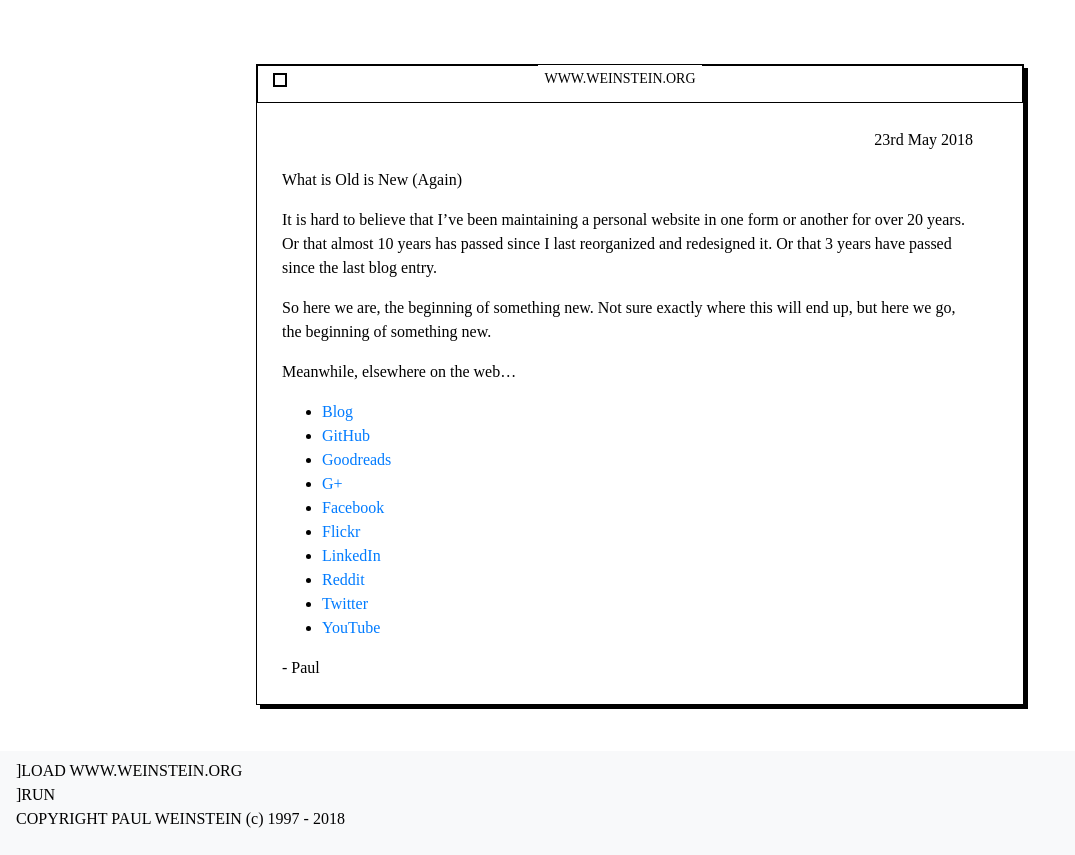
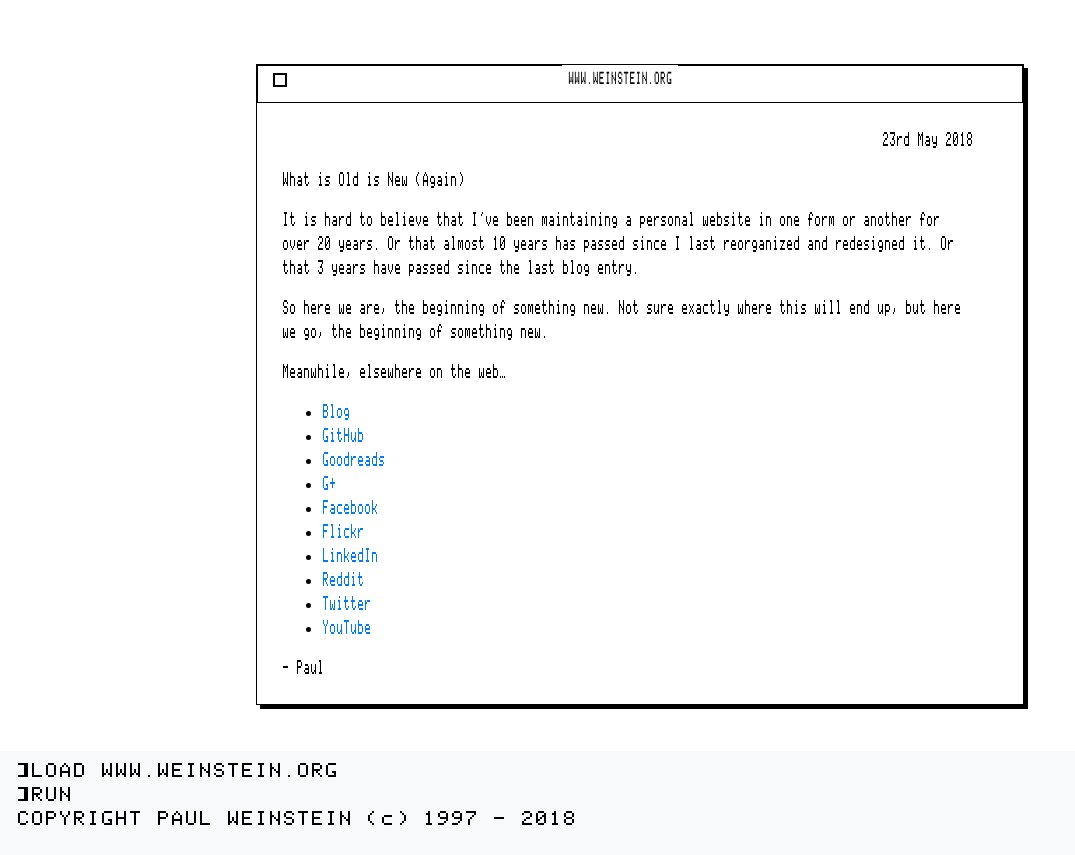
Before and after one commit to pdweinstein/dev.weinstein.org, a PHP site: page / in a window 1280 px wide. Shown: the whole page, without its empty margins (0-1075 px from the left). Run offline with PHP 8.4, Linux system fonts and the light colour scheme; some libraries are stand-ins or nearby versions; some web fonts are replaced.

Commit message:
Updating path for fonts

```diff
--- a/view/client/css/screen.css
+++ b/view/client/css/screen.css
@@ -1,11 +1,11 @@
 @font-face {
 	font-family: 'PRNumber';
-  	src: url( '../font/PRNumber3.ttf' );
+  	src: url( '../ttf/PRNumber3.ttf' );
 }
 
 @font-face {
 	font-family: 'PrintChar';
-  	src: url( '../font/PrintChar21.ttf' );
+  	src: url( '../ttf/PrintChar21.ttf' );
 }
 
 body {
```
